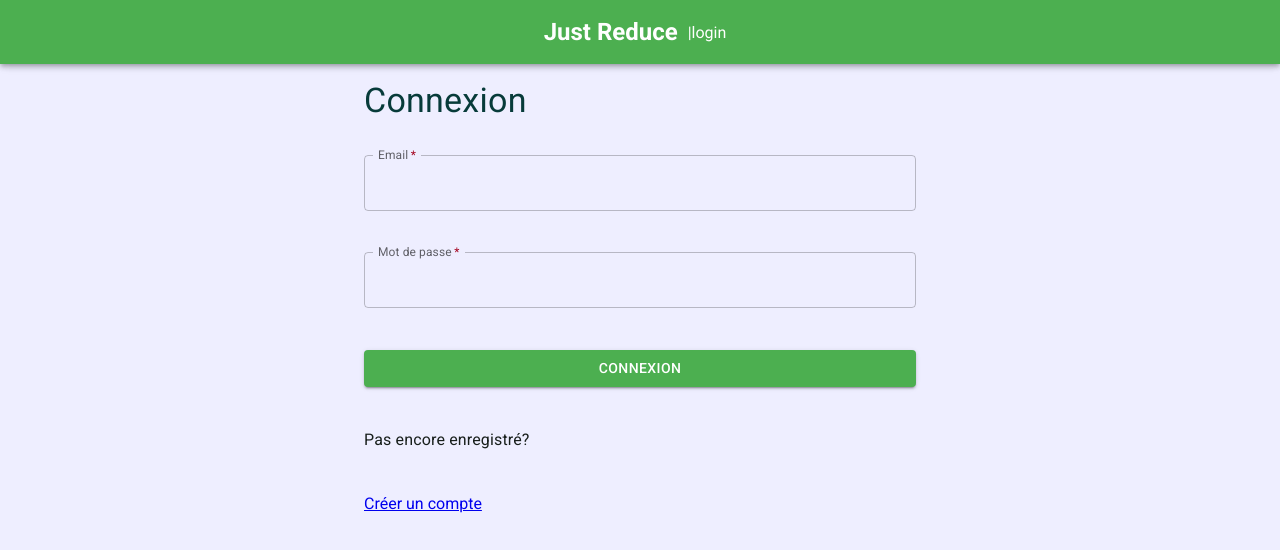
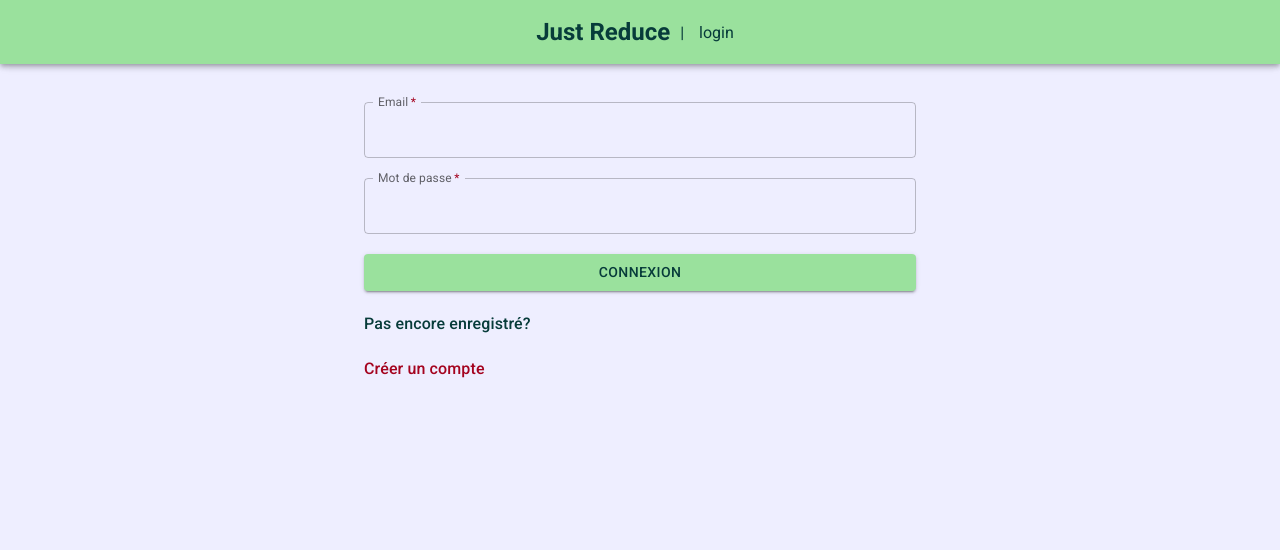
Before and after one commit to WildCodeSchool/2209-wns-shamir-bilan-carbone-front, a React (Create React App) app: page /loginreal in a window 1280 px wide. Shown: the top 550 px of the page. Built offline with nearby package versions, Linux system fonts and the light colour scheme.

Commit message:
registration version#2

```diff
--- a/src/components/LoginForm/LoginForm.tsx
+++ b/src/components/LoginForm/LoginForm.tsx
@@ -36,7 +36,7 @@ export default function LoginForm() {
         display: "flex",
         flexDirection: "column",
         justifyContent: "space-around",
-        height: 400,
+        height: 300,
       }}
     >
       <TextField
@@ -65,20 +65,41 @@ export default function LoginForm() {
       <Button
         variant="contained"
         sx={{
-          backgroundColor: "#4caf50",
+          // backgroundColor: "#4caf50",
+          backgroundColor: "#9AE19D",
+          color: "#073b3a",
           "&:hover": {
             backgroundColor: "#388e3c",
+            color: "white",
           },
           "&:active": {
             backgroundColor: "#1b5e20",
+            color: "white",
           },
         }}
         onClick={(e) => handleSubmit(e)}
       >
         Connexion
       </Button>
-      <Typography>Pas encore enregistré?</Typography>
-      <Link to="/register">Créer un compte</Link>
+      <Typography
+        variant="h6"
+        component="h6"
+        style={{
+          color: "#073b3a",
+          fontSize: "1em",
+        }}
+      >
+        Pas encore enregistré?
+      </Typography>
+      <Link to="/register" style={{ textDecoration: "none" }}>
+        <Typography
+          variant="h6"
+          component="h6"
+          style={{ color: "#a4031f", fontSize: "1em" }}
+        >
+          Créer un compte
+        </Typography>
+      </Link>
     </Box>
   );
 }
--- a/src/components/Navigation/Nav.tsx
+++ b/src/components/Navigation/Nav.tsx
@@ -7,7 +7,9 @@ const Nav = () => {
       <AppBar position="static">
         <Toolbar
           sx={{
-            backgroundColor: "#4caf50",
+            // backgroundColor: "#4caf50",
+            backgroundColor: "#9AE19D",
+
             // "&:hover": {
             //   backgroundColor: "#388e3c",
             // },
--- a/src/components/Navigation/Navigation.tsx
+++ b/src/components/Navigation/Navigation.tsx
@@ -17,7 +17,8 @@ const Navigation = () => {
       >
         <AppBar
           sx={{
-            backgroundColor: "#4caf50",
+            // backgroundColor: "#4caf50",
+            backgroundColor: "#9AE19D",
           }}
         >
           <Toolbar
@@ -36,7 +37,8 @@ const Navigation = () => {
               className="link"
               style={{
                 textDecoration: "none",
-                color: "white",
+                // color: "white",
+                color: "#073b3a",
                 marginRight: "10px",
                 fontWeight: "bold",
                 fontSize: "1.5rem",
@@ -45,7 +47,9 @@ const Navigation = () => {
               <div>Just Reduce</div>
             </Link>
 
-            {!authToken && <div>|</div>}
+            {!authToken && (
+              <div style={{ marginRight: "15px", color: "#073b3a" }}>|</div>
+            )}
 
             {authToken && (
               <Link
@@ -53,17 +57,24 @@ const Navigation = () => {
                 className="link"
                 style={{
                   textDecoration: "none",
-                  color: "white",
-                  marginRight: "10px",
+                  // color: "white",
+                  color: "#073b3a",
+                  marginRight: "15px",
                 }}
               >
-                My profile
+                Mon profile
               </Link>
             )}
 
             {authToken ? (
               <div
                 className="link"
+                style={{
+                  textDecoration: "none",
+                  // color: "white",
+                  color: "#073b3a",
+                  marginRight: "15px",
+                }}
                 onClick={() => {
                   localStorage.removeItem("token");
                   navigate(`/loginreal`);
@@ -78,7 +89,8 @@ const Navigation = () => {
                 className="link"
                 style={{
                   textDecoration: "none",
-                  color: "white",
+                  // color: "white",
+                  color: "#073b3a",
                   marginRight: "10px",
                 }}
               >
--- a/src/components/RegisterForm/RegisterForm.tsx
+++ b/src/components/RegisterForm/RegisterForm.tsx
@@ -100,12 +100,16 @@ export default function RegisterForm({ handleSignUp }: IRegisterFormProps) {
         variant="contained"
         onClick={(e) => handleSubmit(e)}
         sx={{
-          backgroundColor: "#4caf50",
+          // backgroundColor: "#4caf50",
+          backgroundColor: "#9AE19D",
+          color: "#073b3a",
           "&:hover": {
             backgroundColor: "#388e3c",
+            color: "white",
           },
           "&:active": {
             backgroundColor: "#1b5e20",
+            color: "white",
           },
         }}
       >
--- a/src/pages/Auth/Login.tsx
+++ b/src/pages/Auth/Login.tsx
@@ -6,7 +6,7 @@ export default function Login() {
   return (
     <Container maxWidth="sm">
       <Typography variant="h4" component="h1" gutterBottom>
-        Connexion
+        {/* Connexion */}
       </Typography>
       <LoginForm />
     </Container>
--- a/src/pages/Auth/Register.tsx
+++ b/src/pages/Auth/Register.tsx
@@ -35,7 +35,7 @@ export default function Register() {
 
   return (
     <Container maxWidth="sm">
-      <Typography variant="h4" component="h1" gutterBottom>
+      <Typography variant="h4" component="h1" style={{ paddingTop: "50px" }}>
         Création de compte
       </Typography>
       <RegisterForm handleSignUp={handleSignUp} />
--- a/src/pages/Profile/Profile.tsx
+++ b/src/pages/Profile/Profile.tsx
@@ -17,7 +17,7 @@ const Profile = () => {
 
   return (
     <div>
-      <p>My profile</p>
+      <p>Mon Profil</p>
       {data.getAllUsers.map((user: User) => (
         <p key={user.id}>{user.email}</p>
       ))}
```
